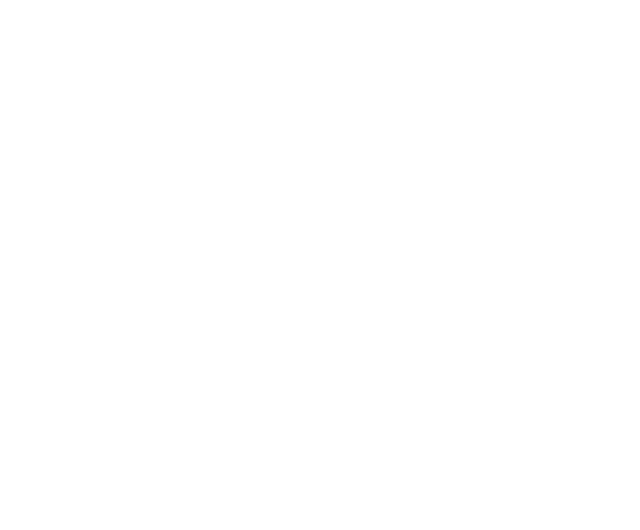
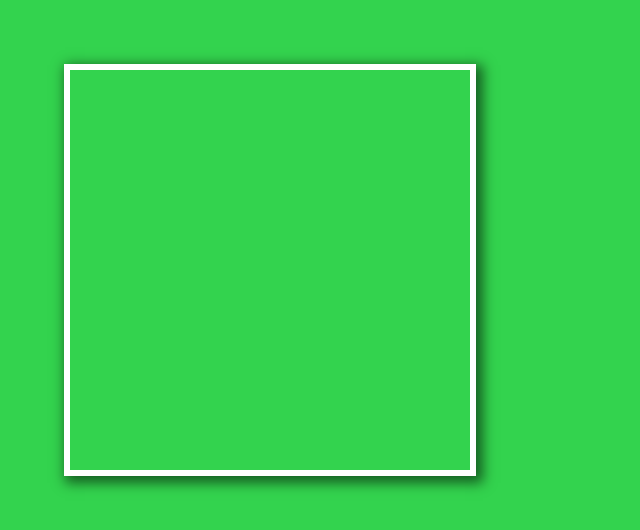
Before and after one commit to laoiseearle/snake, a plain HTML site: page index.html in a window 1280 px wide. Shown: the whole page, without its empty margins (0-640 px from the left). Drawn offline with Linux system fonts and the light colour scheme.

Commit message:
Add basic color to page

```diff
--- a/styles.css
+++ b/styles.css
@@ -7,4 +7,11 @@
 body{
     height: 100vh;
     width: 100vw;
+    background-color: rgb(51, 211, 78);
 }
+
+#game-screen{
+    border: 6px solid white;
+    margin: 5%;
+    box-shadow: 4px 4px 12px 3px rgb(22, 95, 34);
+}
```
